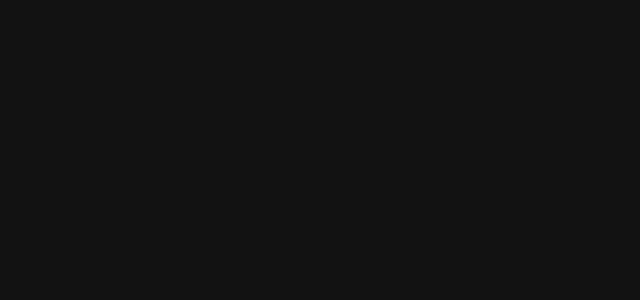
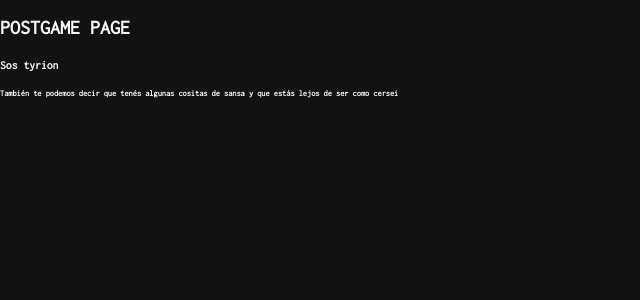
Before and after one commit to leanhanc/which-got-character-are-you, a React (Create React App) app: page /postgame in a window 1280 px wide. Before the commit this address had no page. Shown: the top 300 px of the page, without its empty margins (0-640 px from the left). Built offline with nearby package versions, Linux system fonts and the light colour scheme.

Commit message:
Add Postgame page.

```diff
--- a/src/App.jsx
+++ b/src/App.jsx
@@ -27,6 +27,7 @@ function App() {
     <div className="App">
       <Router
         answer={gameState.answer}
+        characterScore={gameState.characterScore}
         gameStateHandler={gameStateHandler}
         lang={appUserSettings.lang}
         step={gameState.step}
--- a/src/pages/Game/Game.helpers.js
+++ b/src/pages/Game/Game.helpers.js
@@ -8,43 +8,3 @@ export const cerseiAnswers = [3, 10, 16, 19];
 export const petyrAnswers = [4, 9, 14, 23];
 export const sansaAnswers = [5, 7, 17, 18];
 export const totalAnswers = 24;
-
-export const calculateCharacterPositions = (characterAnswers = {}) =>
-  Object.keys(characterAnswers).sort((a, b) => characterAnswers[a] - characterAnswers[b]);
-
-const getDifference = (characterScore = []) => {
-  if (characterScore[5] - characterScore[4] === 0) {
-    return { ES: 'te parecés muchísimo a ', EN: 'You are very very similar to ' };
-  }
-  if (characterScore[5] - characterScore[4] === 1) {
-    return {
-      ES: 'te parecés mucho a ',
-      EN: 'You are very similar to ',
-    };
-  }
-  if (characterScore[5] - characterScore[4] === 1) {
-    return { ES: 'te parecés a ', EN: 'you are similar to' };
-  } else {
-    return {
-      ES: 'tenés algunas cositas de ',
-      EN: 'you are a bit similar to ',
-    };
-  }
-};
-
-export const buildTextResult = (characterPositions = []) => {
-  return {
-    main: {
-      ES: `Sos ${characterPositions[5]}`,
-      EN: `You are ${characterPositions[5]}`,
-    },
-    extra: {
-      ES: `También te podemos decir que ${getDifference().ES} ${
-        characterPositions[4]
-      } y que estás lejos de ser como ${characterPositions[0]}}`,
-      EN: `We can also tell you that ${getDifference().EN}  ${
-        characterPositions[4]
-      } and that you are far from being like ${characterPositions[0]}`,
-    },
-  };
-};
--- a/src/pages/Game/Game.jsx
+++ b/src/pages/Game/Game.jsx
@@ -1,5 +1,6 @@
-import React, { useMemo } from 'react';
+import React, { useEffect, useMemo } from 'react';
 import PropTypes from 'prop-types';
+import { useNavigate } from 'react-router-dom';
 
 // Reducer
 import { gameActions } from '../../reducers/game.js';
@@ -15,8 +16,8 @@ import data from '../../data/locale';
 import {
   cerseiAnswers,
   daenerysAnswers,
+  jonAnswers,
   lastAnswerOfStep,
-  jonAnswers,
   petyrAnswers,
   totalAnswers,
   tyrionsAnswers,
@@ -26,6 +27,8 @@ import {
 import './Game.css';
 
 function Game({ lang, gameStateHandler, answer, step }) {
+  // Hooks
+  const navigate = useNavigate();
   // Helpers
   const currentQuestionText = useMemo(() => data[lang].questions[step], [step, lang]);
 
@@ -37,7 +40,6 @@ function Game({ lang, gameStateHandler, answer, step }) {
     return (answer * 100) / totalAnswers;
   }, [answer]);
 
-  // Handlers
   const handleUserAnswer = (answerType = '') => {
     if (lastAnswerOfStep.includes(answer)) gameStateHandler({ type: gameActions.INCREMENT_STEP });
 
@@ -69,6 +71,13 @@ function Game({ lang, gameStateHandler, answer, step }) {
     gameStateHandler({ type: gameActions[`SANSA_${answerType}`] });
   };
 
+  // Effects
+  useEffect(() => {
+    if (answer === totalAnswers) {
+      navigate('/postgame');
+    }
+  }, [answer, navigate]);
+
   return (
     <section id="Game" className="game">
       <header>
--- /dev/null
+++ b/src/pages/Postgame/Postgame.helpers.js
@@ -0,0 +1,39 @@
+export const calculateCharacterPositions = (characterAnswers = {}) =>
+  Object.keys(characterAnswers).sort((a, b) => characterAnswers[a] - characterAnswers[b]);
+
+const getDifference = (characterScore = []) => {
+  if (characterScore[5] - characterScore[4] === 0) {
+    return { ES: 'te parecés muchísimo a ', EN: 'You are very very similar to ' };
+  }
+  if (characterScore[5] - characterScore[4] === 1) {
+    return {
+      ES: 'te parecés mucho a ',
+      EN: 'you are very similar to ',
+    };
+  }
+  if (characterScore[5] - characterScore[4] === 1) {
+    return { ES: 'te parecés a ', EN: 'you are similar to ' };
+  } else {
+    return {
+      ES: 'tenés algunas cositas de',
+      EN: 'you are a bit similar to',
+    };
+  }
+};
+
+export const buildTextResult = (characterPositions = []) => {
+  return {
+    main: {
+      ES: `Sos ${characterPositions[5]}`,
+      EN: `You are ${characterPositions[5]}`,
+    },
+    extra: {
+      ES: `También te podemos decir que ${getDifference().ES} ${
+        characterPositions[4]
+      } y que estás lejos de ser como ${characterPositions[0]}`,
+      EN: `We can also tell you that ${getDifference().EN} ${
+        characterPositions[4]
+      } and that you are far from being like ${characterPositions[0]}`,
+    },
+  };
+};
--- /dev/null
+++ b/src/pages/Postgame/Postgame.jsx
@@ -0,0 +1,42 @@
+import React, { useState, useRef, useEffect } from 'react';
+import PropTypes from 'prop-types';
+
+// Helpers
+import { calculateCharacterPositions, buildTextResult } from './Postgame.helpers';
+
+// Styles
+import './Postgame.css';
+
+function Postgame({ characterScore, lang }) {
+  // Local State
+  const [mainResult, setMainResult] = useState('');
+  const [resultExtraInfo, setResultExtraInfo] = useState('');
+
+  // Refs
+  const scoreRef = useRef(characterScore);
+  const langRef = useRef(lang);
+
+  // Effects
+  useEffect(() => {
+    const characterPositions = calculateCharacterPositions(scoreRef.current);
+    const resultText = buildTextResult(characterPositions);
+
+    setMainResult(resultText.main[langRef.current]);
+    setResultExtraInfo(resultText.extra[langRef.current]);
+  }, []);
+
+  return (
+    <div id="Postgame" className="postgame">
+      <h1>POSTGAME PAGE</h1>
+      <h3>{mainResult}</h3>
+      <h5>{resultExtraInfo}</h5>
+    </div>
+  );
+}
+
+Postgame.propTypes = {
+  characterScore: PropTypes.object.isRequired,
+  lang: PropTypes.string.isRequired,
+};
+
+export default Postgame;
--- a/src/pages/index.js
+++ b/src/pages/index.js
@@ -1,4 +1,5 @@
 import Landing from './Landing/Landing';
 import Game from './Game/Game';
+import Postgame from './Postgame/Postgame';
 
-export { Landing, Game };
+export { Landing, Game, Postgame };
--- a/src/router/Router.jsx
+++ b/src/router/Router.jsx
@@ -3,9 +3,18 @@ import PropTypes from 'prop-types';
 import { BrowserRouter, Routes, Route } from 'react-router-dom';
 
 // Pages
-import { Landing, Game } from '../pages';
+import { Landing, Game, Postgame } from '../pages';
 
-function Router({ answer, lang, theme, gameStateHandler, step, toggleLang, toggleTheme }) {
+function Router({
+  answer,
+  characterScore,
+  lang,
+  theme,
+  gameStateHandler,
+  step,
+  toggleLang,
+  toggleTheme,
+}) {
   return (
     <BrowserRouter>
       <Routes>
@@ -18,8 +27,19 @@ function Router({ answer, lang, theme, gameStateHandler, step, toggleLang, toggl
         <Route
           path="/game"
           element={
-            <Game answer={answer} step={step} gameStateHandler={gameStateHandler} lang={lang} />
+            <Game
+              answer={answer}
+              characterScore={characterScore}
+              characterScorestep={step}
+              gameStateHandler={gameStateHandler}
+              lang={lang}
+              step={step}
+            />
           }
+        />
+        <Route
+          path="/postgame"
+          element={<Postgame characterScore={characterScore} lang={lang} />}
         />
       </Routes>
     </BrowserRouter>
@@ -28,6 +48,7 @@ function Router({ answer, lang, theme, gameStateHandler, step, toggleLang, toggl
 
 Router.propTypes = {
   answer: PropTypes.number.isRequired,
+  characterScore: PropTypes.object.isRequired,
   gameStateHandler: PropTypes.func.isRequired,
   lang: PropTypes.string.isRequired,
   step: PropTypes.number.isRequired,
```
Also changed, not shown: src/pages/Postgame/Postgame.css (added).
